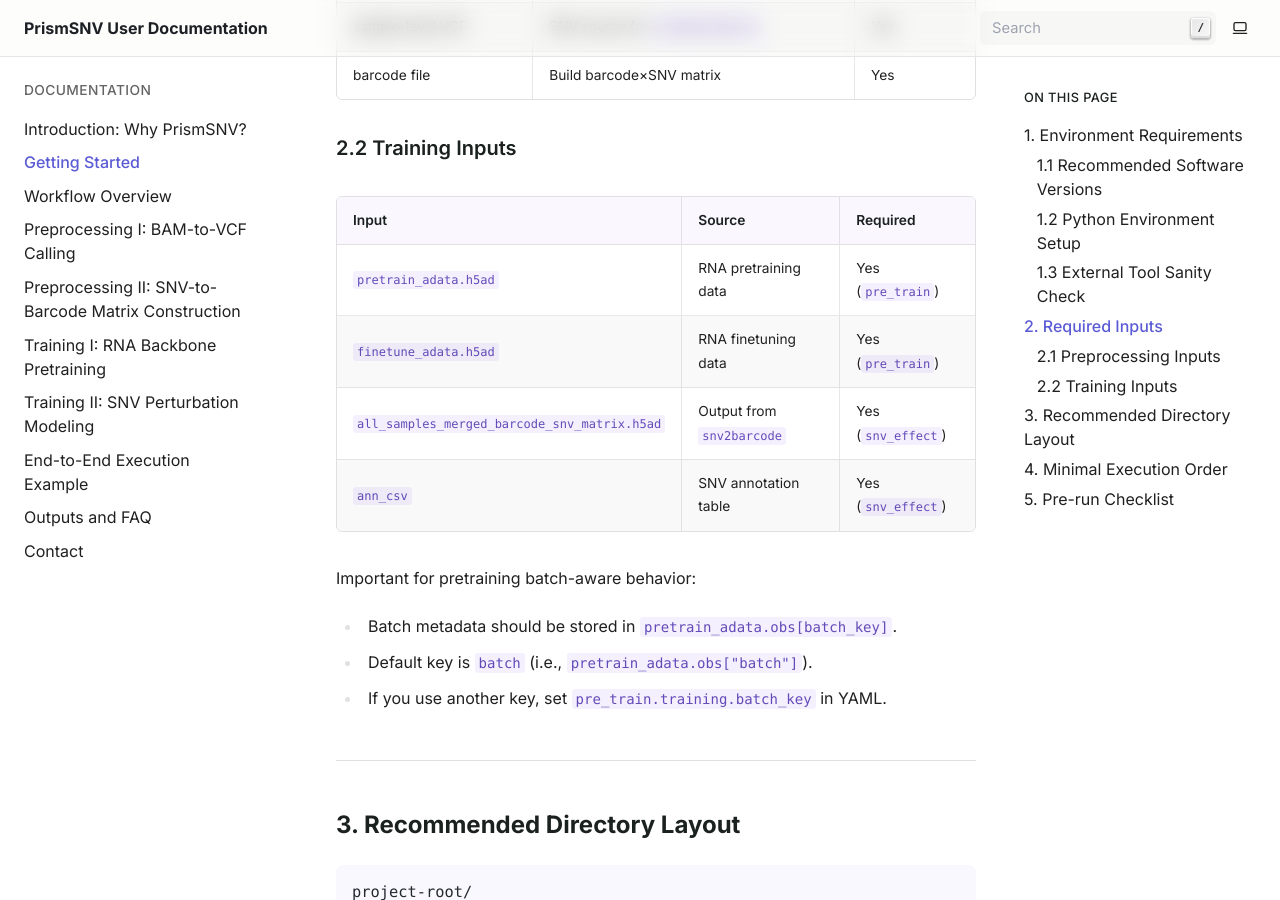
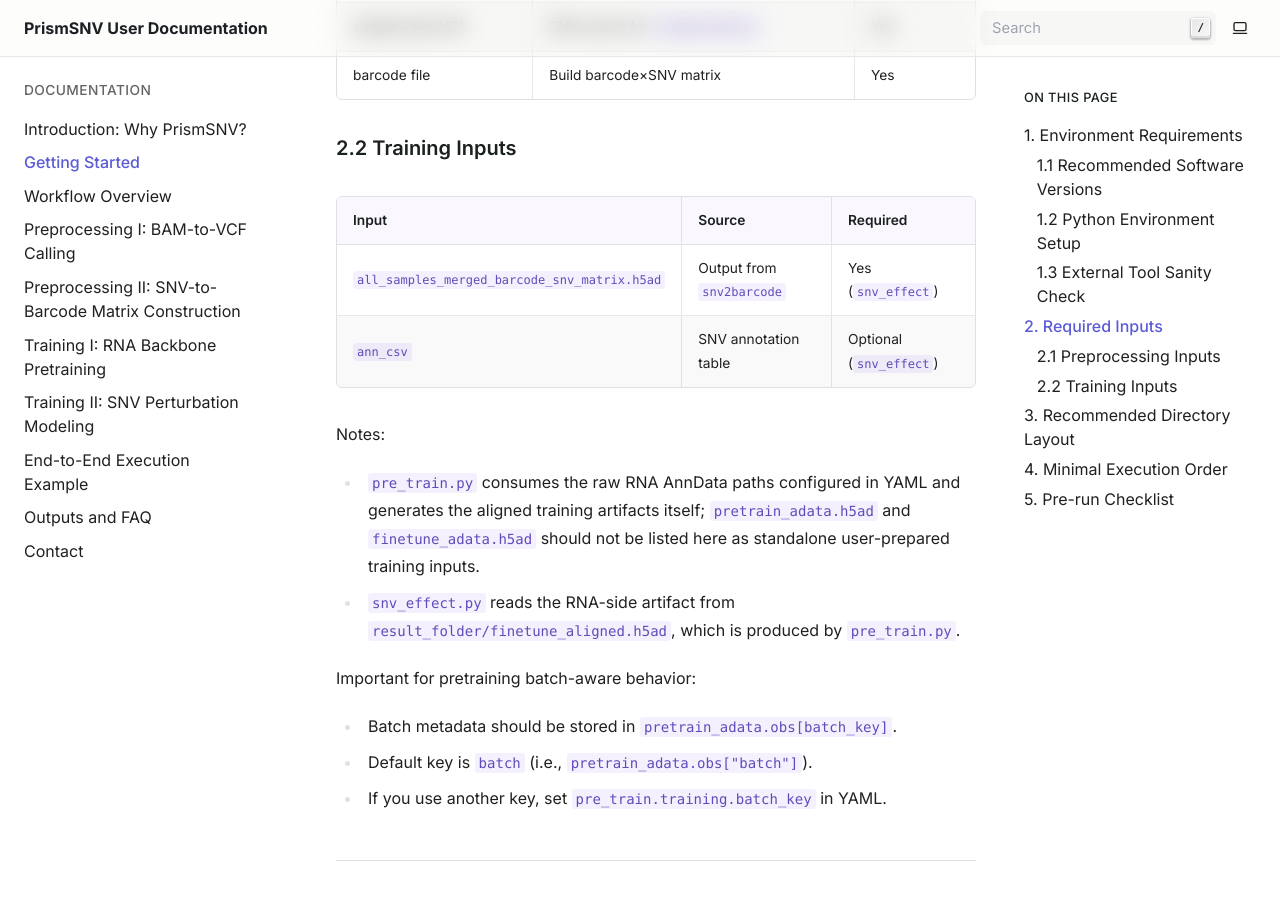
Before and after one commit to PSSUN/MuleDoc, a Sphinx documentation site: the page built from docs/getting-started.md, in a window 1280 px wide and 900 px high, scrolled down 1702 px. Built offline with Sphinx 7.4.7, drawn with Linux system fonts in a browser that asks for light colours.

Commit message:
Update getting-started.md

```diff
--- a/docs/getting-started.md
+++ b/docs/getting-started.md
@@ -57,10 +57,13 @@ The full workflow uses two groups of inputs.
 
 | Input | Source | Required |
 |---|---|---|
-| `pretrain_adata.h5ad` | RNA pretraining data | Yes (`pre_train`) |
-| `finetune_adata.h5ad` | RNA finetuning data | Yes (`pre_train`) |
 | `all_samples_merged_barcode_snv_matrix.h5ad` | Output from `snv2barcode` | Yes (`snv_effect`) |
-| `ann_csv` | SNV annotation table | Yes (`snv_effect`) |
+| `ann_csv` | SNV annotation table | Optional (`snv_effect`) |
+
+Notes:
+
+- `pre_train.py` consumes the raw RNA AnnData paths configured in YAML and generates the aligned training artifacts itself; `pretrain_adata.h5ad` and `finetune_adata.h5ad` should not be listed here as standalone user-prepared training inputs.
+- `snv_effect.py` reads the RNA-side artifact from `result_folder/finetune_aligned.h5ad`, which is produced by `pre_train.py`.
 
 Important for pretraining batch-aware behavior:
 
```
